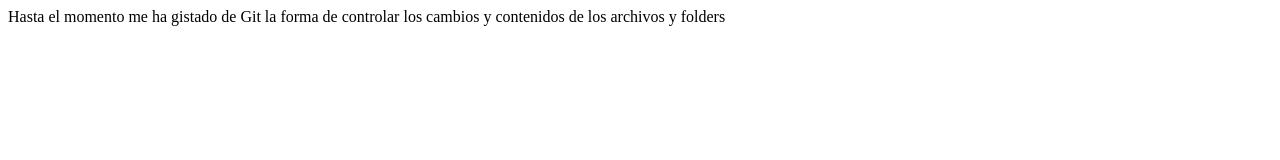
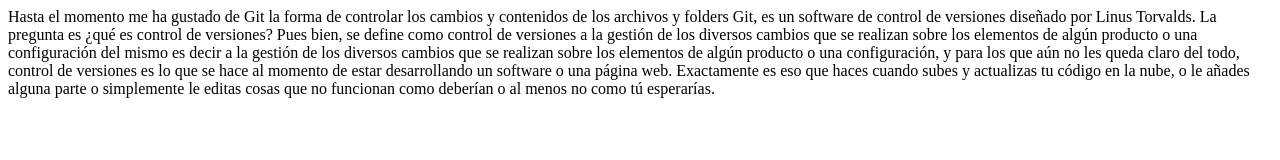
Before and after one commit to favypimentel/MDWEB-GIT-Practica1, a plain HTML site: page index.html in a window 1280 px wide. Drawn offline with Linux system fonts and the light colour scheme.

Commit message:
Modificacion del commit del archivo Index # Se agrego contenido al archivo Index Segun indicacionn de la tarea"

```diff
--- a/index.html
+++ b/index.html
@@ -5,6 +5,7 @@
 
 <body>
 
- Hasta el momento me ha gistado de Git la forma de controlar los cambios y contenidos de los archivos y folders
-   </body>
+ Hasta el momento me ha gustado de Git la forma de controlar los cambios y contenidos de los archivos y folders
+Git, es un software de control de versiones diseñado por Linus Torvalds. La pregunta es ¿qué es control de versiones? Pues bien, se define como control de versiones a la gestión de los diversos cambios que se realizan sobre los elementos de algún producto o una configuración del mismo es decir a la gestión de los diversos cambios que se realizan sobre los elementos de algún producto o una configuración, y para los que aún no les queda claro del todo, control de versiones es lo que se hace al momento de estar desarrollando un software o una página web. Exactamente es eso que haces cuando subes y actualizas tu código en la nube, o le añades alguna parte o simplemente le editas cosas que no funcionan como deberían o al menos no como tú esperarías.
+ </body>
 </html>
```
